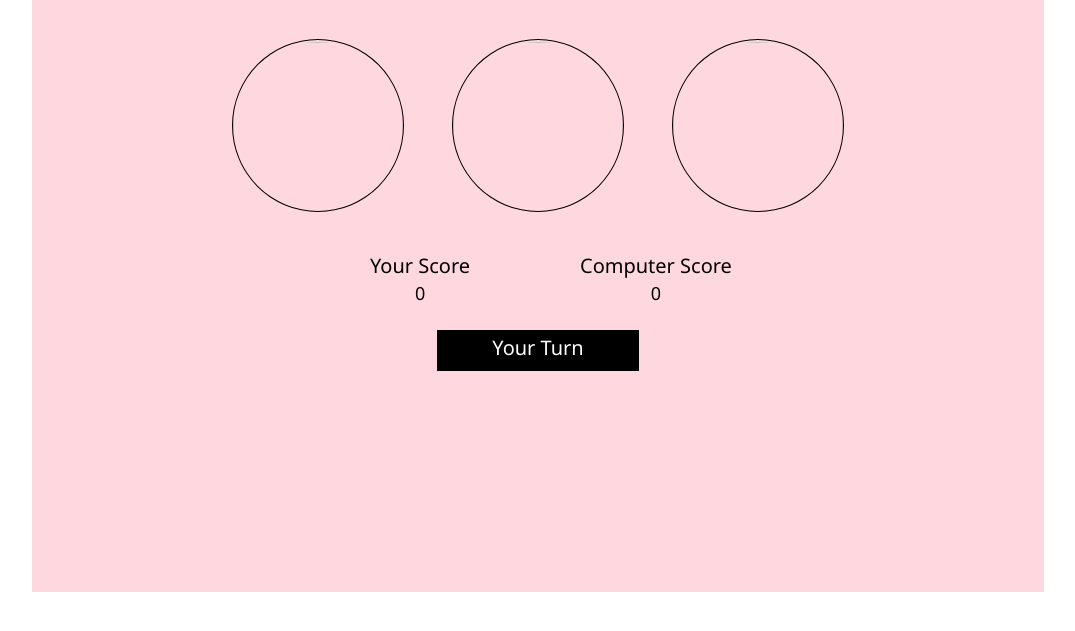
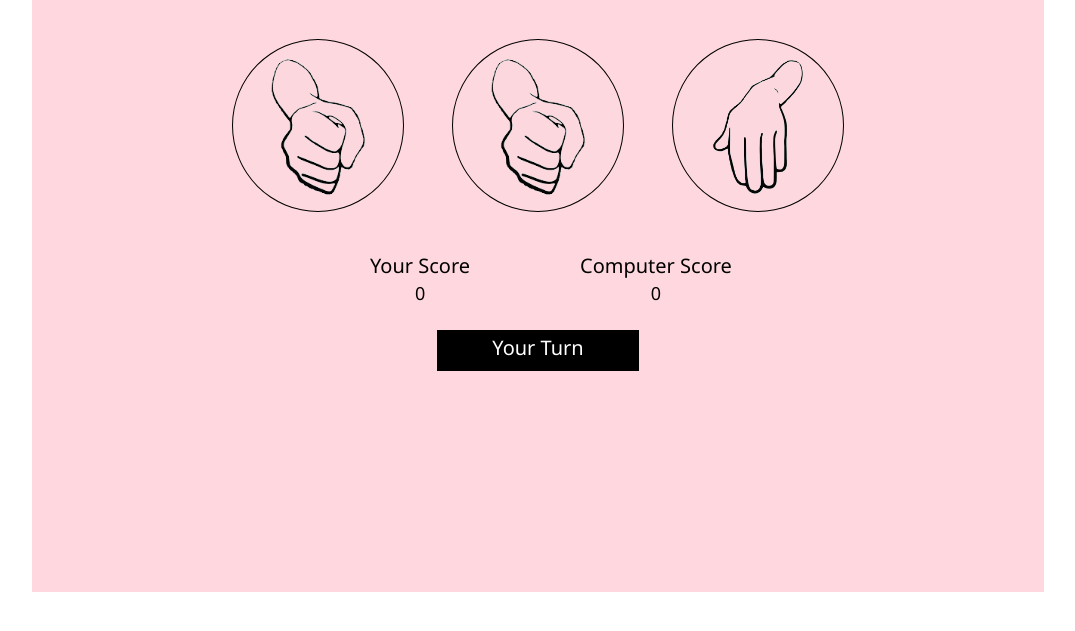
Before and after one commit to asimali-dev/Rock-Paper-Scissors, a plain HTML site: page index.html in a window 1280 px wide. Shown: the part 89-720 px from the top of the page, without its empty margins (102-1177 px from the left). Drawn offline with Linux system fonts and the light colour scheme.

Commit message:
fix some errors

```diff
--- a/index.html
+++ b/index.html
@@ -102,13 +102,13 @@
         <h1>Rock Paper Scissor</h1>
         <div class="circle">
             <div class="c1" id="rock">
-                <img src="./download.png" alt="">
+                <img src="./images/download.png" alt="">
             </div>
             <div class="c1" id="Scissor">
-                <img src="./images.png" alt="">
+                <img src="./images/download.png" alt="">
             </div>
             <div class="c1" id="paper">
-                <img src="./rock-paper-scissors-296855_1280.webp" alt="">
+                <img src="./images/rock-paper-scissors-296855_1280.webp" alt="">
             </div>
         </div>
         <div class="score-board">
--- a/project1.js
+++ b/project1.js
@@ -3,7 +3,7 @@ let comp_score;
 const choice= document.querySelectorAll(".c1");
 const msg1 = document.getElementById("msg");
 const s1 = document.getElementById("scoring1");
-const s2 = document.getElementById("#scoring2");
+const s2 = document.getElementById("scoring2");
 let score1= 0;
 let score2 = 0;
 
```
